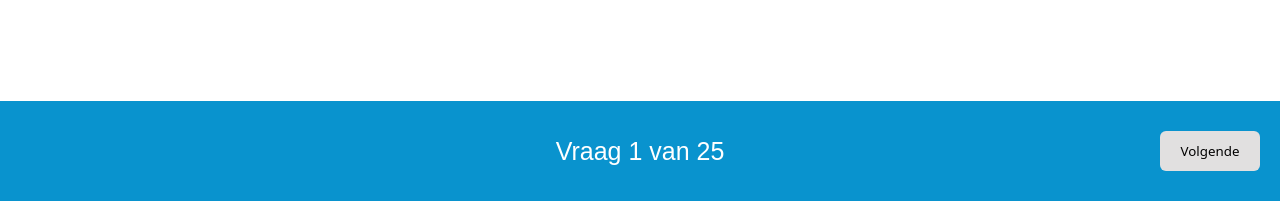
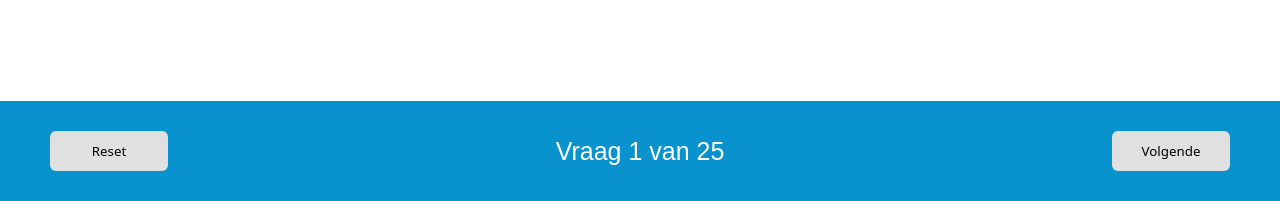
Before and after one commit to PepijnBullens/rijTheorie_ontwikkelWeek, a PHP site: page /school/ in a window 1280 px wide. Shown: the part 599-800 px from the top of the page. Run offline with PHP 8.4, Linux system fonts and the light colour scheme; data comes from the database, SQL or seed files in the repository; grey boxes are pictures that could not be loaded.

Commit message:
finished project

```diff
--- a/assets/css/style.css
+++ b/assets/css/style.css
@@ -95,25 +95,24 @@ footer {
   margin: 0;
 }
 
+footer {
+  padding: 0 50px;
+}
+
 #footer_text {
   color: white;
   font-family: Arial, Helvetica, sans-serif;
   font-size: 25px;
-  width: 100%;
+  width: 80%;
   display: flex;
   justify-content: center;
 }
 
 footer button {
-  position: absolute;
-  right: 20px;
-  top: 50%;
-  transform: translateY(-50%);
-
   display: flex;
   align-items: center;
   justify-content: center;
-  width: 100px;
+  width: 10%;
   height: 40px;
   border: #000;
   background-color: rgb(225, 224, 224);
--- a/index.php
+++ b/index.php
@@ -205,6 +205,7 @@
     </div>
 
     <footer>
+        <button onclick='reset();'>Reset</button>
         <p id="footer_text">Vraag <?= $_SESSION["questionIndex"] + 1 ?> van
             <?= $_SESSION["types"][$_SESSION["typeIndex"]]["count"] ?></p>
         <button onclick='checkAnswer();'>Volgende</button>
```
